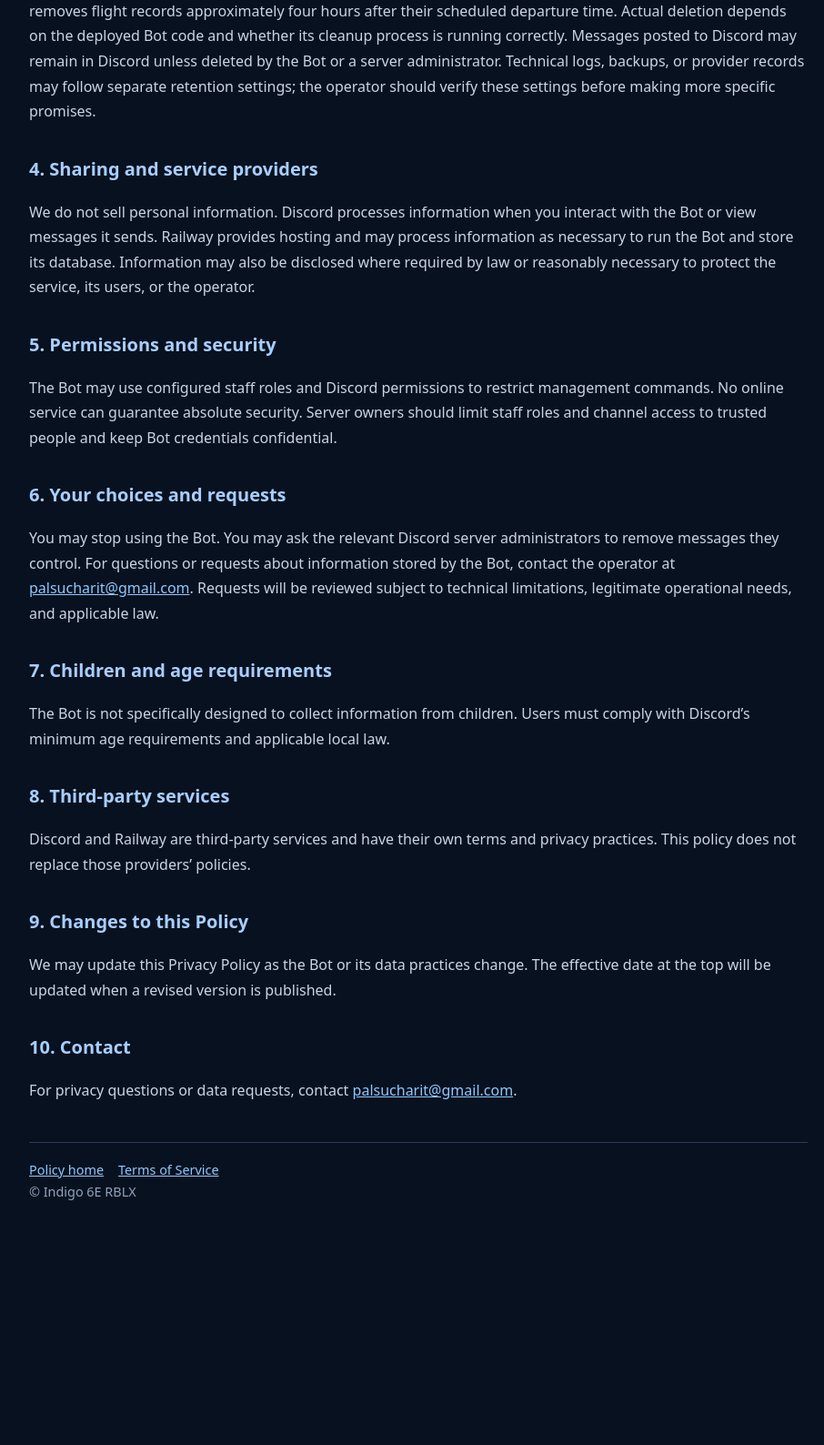
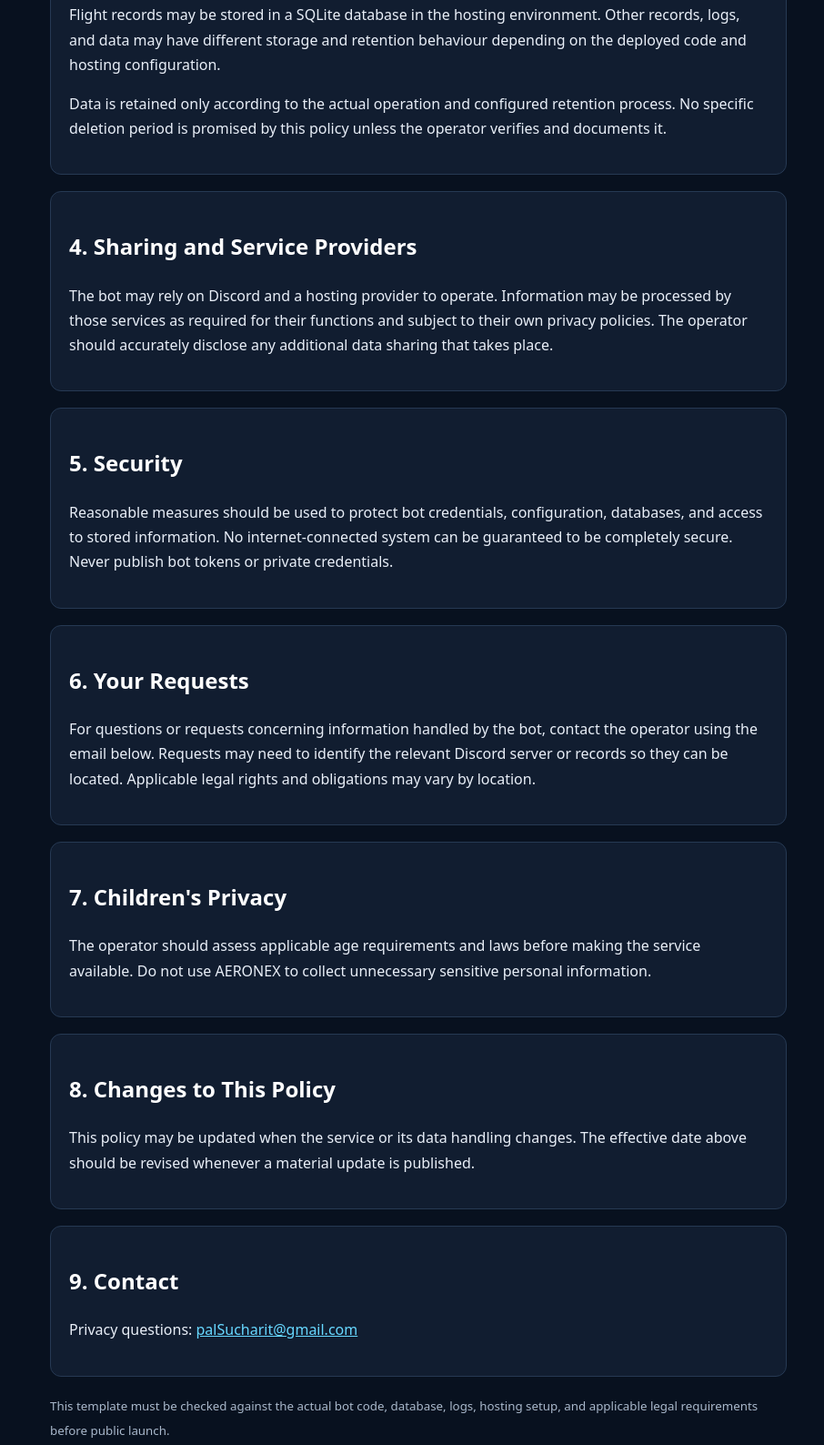
Before and after one commit to sucharitpaul255-svg/indigo6e-bot-policies, a plain HTML site: page privacy.html in a window 1280 px wide. Shown: the part 933-2521 px from the top of the page at 91% size, without its empty margins (180-1086 px from the left). Before the commit the page ends 2328 px from the top, so only its background shows below. Drawn offline with Linux system fonts and the light colour scheme.

Commit message:
Update Privacy Policy for AERONEX

```diff
--- a/privacy.html
+++ b/privacy.html
@@ -1,16 +1,75 @@
-<!doctype html><html lang="en"><head><meta charset="utf-8"><meta name="viewport" content="width=device-width,initial-scale=1"><title>Privacy Policy | Indigo 6E RBLX</title><style>
-:root{color-scheme:dark}*{box-sizing:border-box}body{margin:0;background:#08111f;color:#e9eff8;font:16px/1.72 system-ui,-apple-system,BlinkMacSystemFont,"Segoe UI",Roboto,Arial,sans-serif}.wrap{max-width:900px;margin:0 auto;padding:42px 22px 72px}.brand{color:#85bdff;font-size:.82rem;font-weight:800;letter-spacing:.14em;text-transform:uppercase}h1{font-size:clamp(2.1rem,5vw,3.2rem);line-height:1.12;margin:.6rem 0 1rem}h2{margin-top:2rem;color:#a8ceff;font-size:1.25rem}p,li{color:#c9d5e5}.panel{background:#111e31;border:1px solid #293c58;border-radius:16px;padding:20px 22px;margin:24px 0}.small{font-size:.9rem;color:#9eb0c8}a{color:#8fc8ff}footer{border-top:1px solid #293c58;margin-top:42px;padding-top:18px;color:#91a4bf;font-size:.9rem}.nav a{margin-right:16px}
-</style></head><body><main class="wrap">
-<div class="brand">Indigo 6E RBLX · Discord Bot Policies</div><h1>Privacy Policy</h1><p class="small">INDIGO 6E Flight Schedule Bot · Effective date: 12 October 2026</p>
-<div class="panel"><strong>Scope:</strong> This policy is drafted from the Bot setup described by its operator: a Discord community flight-schedule bot hosted on Railway with a SQLite database and intended automatic cleanup of flight records around four hours after scheduled departure. The operator must verify actual code, logging, backups, and provider settings before treating every statement as definitive.</div>
-<h2>1. Information the Bot may process</h2><p>To operate its Discord features, the Bot may process:</p><ul><li>Discord user, server (guild), channel, and role identifiers used to execute commands, check staff permissions, or send announcements;</li><li>flight details entered by authorized users, such as flight number, route, scheduled departure time, gate, aircraft, status, and announcement text;</li><li>technical information or error output available in runtime logs to diagnose problems and protect the service.</li></ul><p>The Bot is not intended to request passwords, payment-card information, government identification numbers, or sensitive personal information. Please do not submit such information through the Bot.</p>
-<h2>2. How information is used</h2><p>Information may be used to provide flight scheduling, validate staff permissions, publish flight and operations announcements, maintain flight records, troubleshoot errors, and help prevent misuse.</p>
-<h2>3. Storage, hosting, and retention</h2><p>The described setup stores flight records in a SQLite database hosted on Railway. The intended cleanup behavior removes flight records approximately four hours after their scheduled departure time. Actual deletion depends on the deployed Bot code and whether its cleanup process is running correctly. Messages posted to Discord may remain in Discord unless deleted by the Bot or a server administrator. Technical logs, backups, or provider records may follow separate retention settings; the operator should verify these settings before making more specific promises.</p>
-<h2>4. Sharing and service providers</h2><p>We do not sell personal information. Discord processes information when you interact with the Bot or view messages it sends. Railway provides hosting and may process information as necessary to run the Bot and store its database. Information may also be disclosed where required by law or reasonably necessary to protect the service, its users, or the operator.</p>
-<h2>5. Permissions and security</h2><p>The Bot may use configured staff roles and Discord permissions to restrict management commands. No online service can guarantee absolute security. Server owners should limit staff roles and channel access to trusted people and keep Bot credentials confidential.</p>
-<h2>6. Your choices and requests</h2><p>You may stop using the Bot. You may ask the relevant Discord server administrators to remove messages they control. For questions or requests about information stored by the Bot, contact the operator at <a href="mailto:palsucharit@gmail.com">palsucharit@gmail.com</a>. Requests will be reviewed subject to technical limitations, legitimate operational needs, and applicable law.</p>
-<h2>7. Children and age requirements</h2><p>The Bot is not specifically designed to collect information from children. Users must comply with Discord’s minimum age requirements and applicable local law.</p>
-<h2>8. Third-party services</h2><p>Discord and Railway are third-party services and have their own terms and privacy practices. This policy does not replace those providers’ policies.</p>
-<h2>9. Changes to this Policy</h2><p>We may update this Privacy Policy as the Bot or its data practices change. The effective date at the top will be updated when a revised version is published.</p>
-<h2>10. Contact</h2><p>For privacy questions or data requests, contact <a href="mailto:palsucharit@gmail.com">palsucharit@gmail.com</a>.</p>
-<footer class="nav"><a href="index.html">Policy home</a><a href="terms.html">Terms of Service</a><br>© Indigo 6E RBLX</footer></main></body></html>
+<!doctype html>
+<html lang="en">
+<head>
+<meta charset="utf-8">
+<meta name="viewport" content="width=device-width, initial-scale=1">
+<title>Privacy Policy | AERONEX</title>
+<style>
+:root{color-scheme:dark}
+*{box-sizing:border-box}
+body{margin:0;background:#08111f;color:#e9eff8;font:16px/1.7 system-ui,-apple-system,"Segoe UI",Roboto,Arial,sans-serif}
+main{max-width:850px;margin:auto;padding:32px 20px}
+h1,h2{color:#fff}
+a{color:#67d8ff}
+.panel{background:#111d30;border:1px solid #263953;border-radius:12px;padding:20px;margin:18px 0}
+small{color:#a9b8cb}
+</style>
+</head>
+<body>
+<main>
+<p><a href="index.html">← AERONEX Home</a></p>
+<h1>Privacy Policy</h1>
+<p><strong>Effective date:</strong> 14 October 2026</p>
+<p>This policy explains how information may be processed when you use AERONEX, a Discord bot project for virtual airline and aviation communities.</p>
+
+<section class="panel">
+<h2>1. Information That May Be Processed</h2>
+<p>Depending on the features enabled and how the bot is configured, AERONEX may process Discord user IDs, server IDs, channel IDs, role IDs, flight schedule details, recruitment records, and command-related information needed to perform requested actions.</p>
+<p>Do not assume every listed data type is collected in every deployment. The operator should verify this list against the deployed code and configuration.</p>
+</section>
+
+<section class="panel">
+<h2>2. How Information Is Used</h2>
+<p>Information may be used to provide flight scheduling, display operational updates, manage configured recruitment workflows, check permissions, assign roles when authorized, and maintain records needed for the bot's functions.</p>
+</section>
+
+<section class="panel">
+<h2>3. Storage and Retention</h2>
+<p>Flight records may be stored in a SQLite database in the hosting environment. Other records, logs, and data may have different storage and retention behaviour depending on the deployed code and hosting configuration.</p>
+<p>Data is retained only according to the actual operation and configured retention process. No specific deletion period is promised by this policy unless the operator verifies and documents it.</p>
+</section>
+
+<section class="panel">
+<h2>4. Sharing and Service Providers</h2>
+<p>The bot may rely on Discord and a hosting provider to operate. Information may be processed by those services as required for their functions and subject to their own privacy policies. The operator should accurately disclose any additional data sharing that takes place.</p>
+</section>
+
+<section class="panel">
+<h2>5. Security</h2>
+<p>Reasonable measures should be used to protect bot credentials, configuration, databases, and access to stored information. No internet-connected system can be guaranteed to be completely secure. Never publish bot tokens or private credentials.</p>
+</section>
+
+<section class="panel">
+<h2>6. Your Requests</h2>
+<p>For questions or requests concerning information handled by the bot, contact the operator using the email below. Requests may need to identify the relevant Discord server or records so they can be located. Applicable legal rights and obligations may vary by location.</p>
+</section>
+
+<section class="panel">
+<h2>7. Children's Privacy</h2>
+<p>The operator should assess applicable age requirements and laws before making the service available. Do not use AERONEX to collect unnecessary sensitive personal information.</p>
+</section>
+
+<section class="panel">
+<h2>8. Changes to This Policy</h2>
+<p>This policy may be updated when the service or its data handling changes. The effective date above should be revised whenever a material update is published.</p>
+</section>
+
+<section class="panel">
+<h2>9. Contact</h2>
+<p>Privacy questions: <a href="mailto:palSucharit@gmail.com">palSucharit@gmail.com</a></p>
+</section>
+
+<p><small>This template must be checked against the actual bot code, database, logs, hosting setup, and applicable legal requirements before public launch.</small></p>
+</main>
+</body>
+</html>
```
